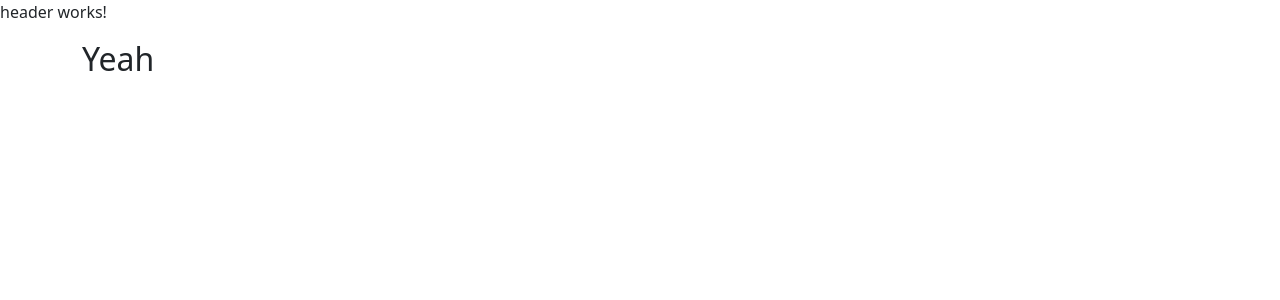
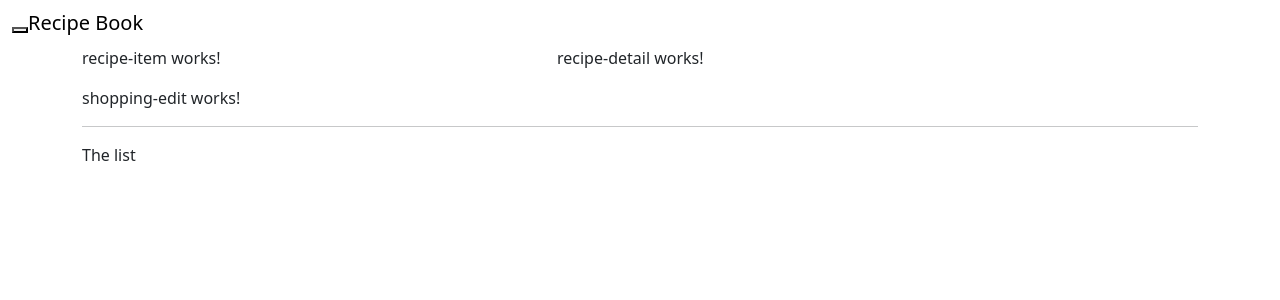
Before and after one commit to Draflo/my-first-app, an Angular app: page / in a window 1280 px wide. Shown: the top 300 px of the page. Built offline with nearby package versions, Linux system fonts and the light colour scheme.

Commit message:
feat: Adding header menu and calling components in their respective lists

```diff
--- a/src/app/app.component.html
+++ b/src/app/app.component.html
@@ -2,7 +2,8 @@
 <div class="container">
     <div class="row">
         <div class="col-md-12">
-            <h2>Yeah</h2>
+            <app-recipes></app-recipes>
+            <app-shopping-list></app-shopping-list>
         </div>
     </div>
 </div>
--- a/src/app/app.module.ts
+++ b/src/app/app.module.ts
@@ -8,6 +8,7 @@
 import { RecipeDetailComponent } from './recipes/recipe-detail/recipe-detail.component';
 import { RecipesComponent } from './recipes/recipes.component';
 import { ShoppingEditComponent } from './shopping-list/shopping-edit/shopping-edit.component';
+import { ShoppingListComponent } from './shopping-list/shopping-list.component';
 
 @NgModule({
   declarations: [
@@ -17,7 +18,8 @@
     RecipeItemComponent,
     RecipeDetailComponent,
     RecipesComponent,
-    ShoppingEditComponent
+    ShoppingEditComponent,
+    ShoppingListComponent
   ],
   imports: [
     BrowserModule
--- a/src/app/header/header.component.html
+++ b/src/app/header/header.component.html
@@ -1 +1,25 @@
-<p>header works!</p>
+<nav class="navbar navbar-default">
+    <div class="container-fluid">
+        <div class="navbar-header">
+            <button type="button" class="navbar-toggle" (click)="collapsed = !collapsed">
+              <span class="icon-bar" *ngFor="let iconBar of [1, 2, 3]"></span>
+            </button>
+            <a routerLink="/" class="navbar-brand">Recipe Book</a>
+          </div>
+          <div class="navbar-collapse" [class.collapse]="collapsed" (window:resize)="collapsed = true">
+            <ul class="nav navbar-nav">
+                <li><a href="#">Recipes</a></li>
+                <li><a href="#">Shopping List</a></li>
+            </ul>
+            <ul class="nav navbar-nav navbar-right">
+                <li class="dropdown">
+                    <a href="#" class="dropdown-toggle" role="button">Manage <span class="caret"></span></a>
+                    <ul class="dropdown-menu">
+                        <li><a href="#">Save Data</a></li>
+                        <li><a href="#"></a>Fetch Data</li>
+                    </ul>
+                </li>
+            </ul>
+        </div>
+    </div>
+</nav>
--- a/src/app/header/header.component.ts
+++ b/src/app/header/header.component.ts
@@ -6,5 +6,5 @@
   styleUrl: './header.component.css'
 })
 export class HeaderComponent {
-
+  collapsed = true
 }
--- a/src/app/recipes/recipe-list/recipe-list.component.html
+++ b/src/app/recipes/recipe-list/recipe-list.component.html
@@ -1 +1 @@
-<p>recipe-list works!</p>
+<app-recipe-item></app-recipe-item>
--- a/src/app/recipes/recipes.component.html
+++ b/src/app/recipes/recipes.component.html
@@ -1 +1,8 @@
-<p>recipes works!</p>
+<div class="row">
+    <div class="col-md-5">
+        <app-recipe-list></app-recipe-list>
+    </div>
+    <div class="col-md-7">
+        <app-recipe-detail></app-recipe-detail>
+    </div>
+</div>
--- a/src/app/shopping-list/shopping-list.component.html
+++ b/src/app/shopping-list/shopping-list.component.html
@@ -1 +1,7 @@
-<p>shopping-list works!</p>
+<div class="row">
+    <div class="col-xs-10">
+        <app-shopping-edit></app-shopping-edit>
+        <hr>
+        <p>The list</p>
+    </div>
+</div>
```
